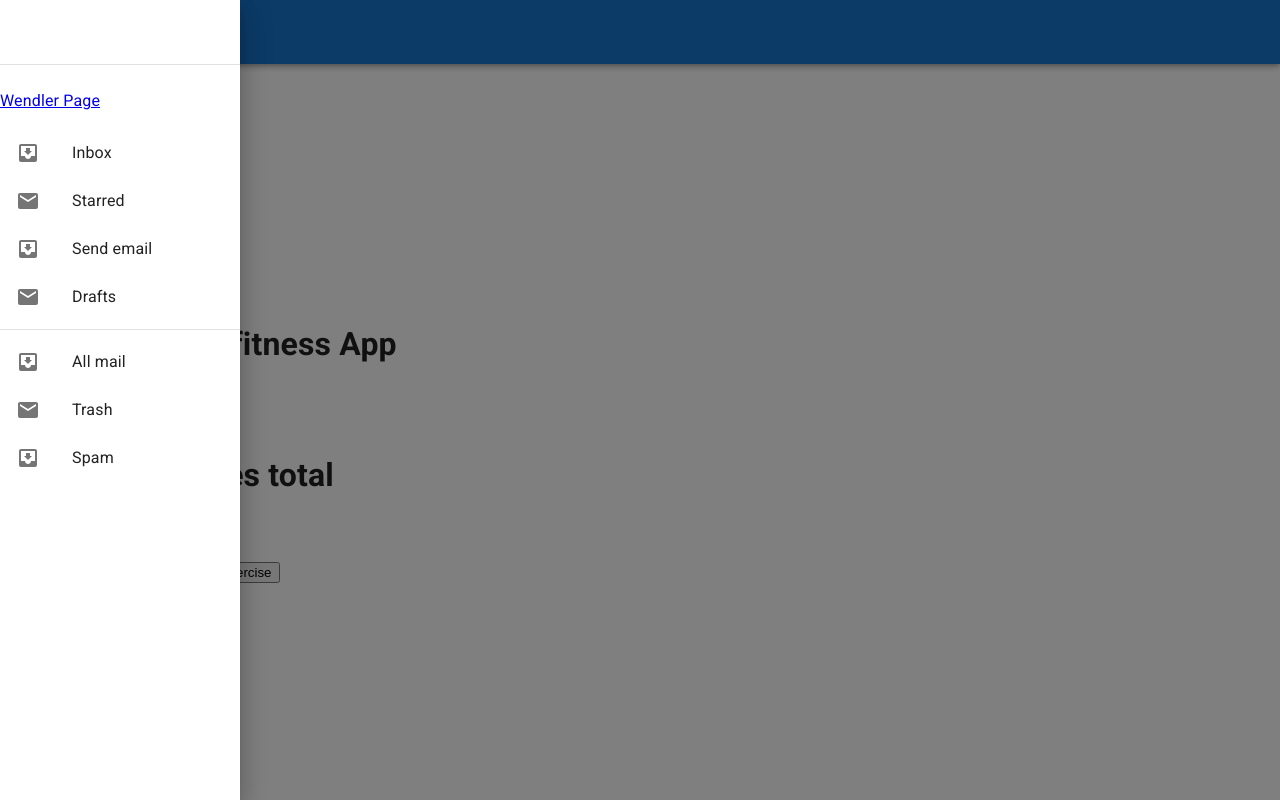
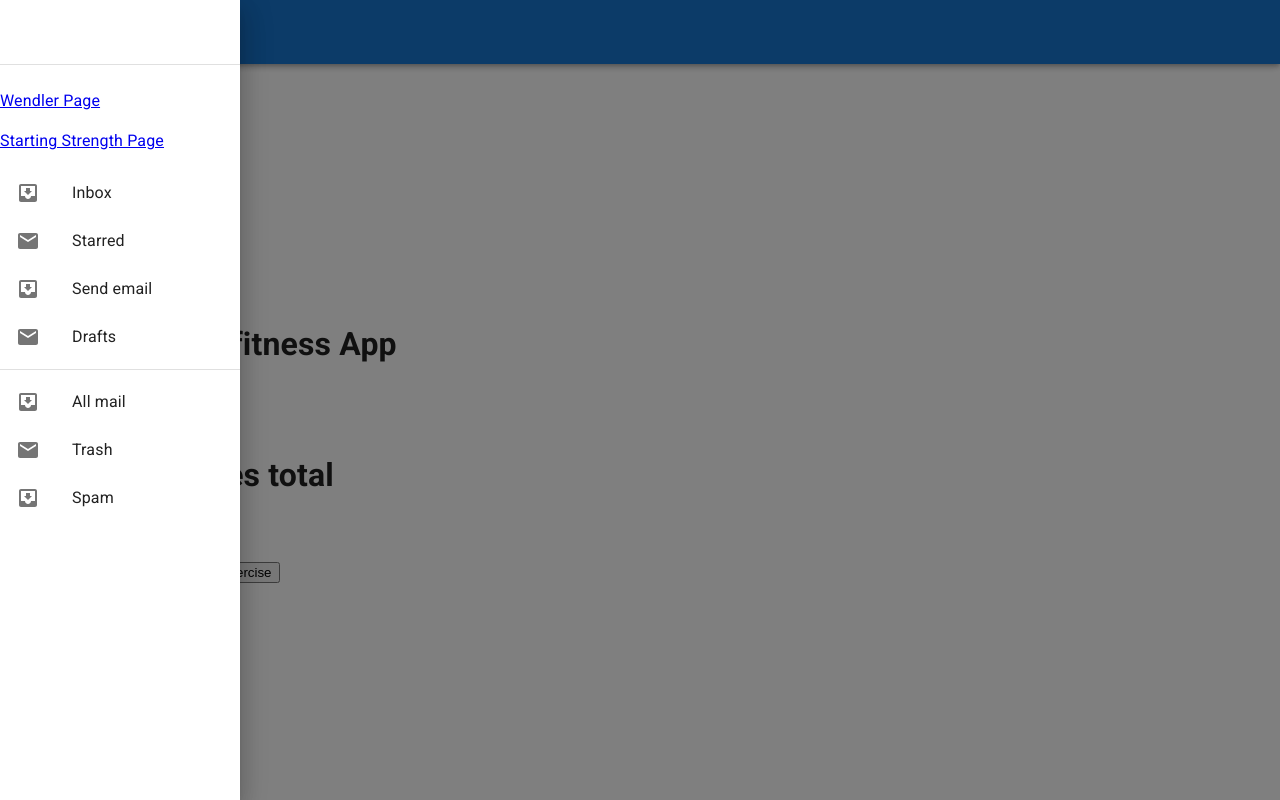
Before and after one commit to BLipsett/Fitness, a React (Create React App) app: page / in a window 1280 px wide. Both pictures are taken after a click on the button "open drawer". Built offline with nearby package versions, Linux system fonts and the light colour scheme.

Commit message:
starting page routing

```diff
--- a/src/App.css
+++ b/src/App.css
@@ -1,10 +1,15 @@
 .App {
   text-align: center;
+  display: flex;
 }
 
 .App-logo {
   height: 40vmin;
   pointer-events: none;
+}
+
+.header-bar {
+ display: block;
 }
 
 @media (prefers-reduced-motion: no-preference) {
--- a/src/App.js
+++ b/src/App.js
@@ -3,6 +3,7 @@ import './App.css';
 import { BrowserRouter as Router, Route } from 'react-router-dom';
 import Homepage from './pages/homepage/homepage.component';
 import WendlerPage from './pages/wendler/wendlerPage.component';
+import StartingStrengthPage from './pages/startingStrength/startingStrength.component';
 import Header from './components/header/header.component';
 
 
@@ -11,14 +12,21 @@ class App extends React.Component {
   render() {
     return (
       <Router>
-        <div>
+        <div className='app'>
+          <div className='header-bar'>
         <Header />
+        </div>
+        <div className='main-page'>
         <Route exact path='/'>
         <Homepage />
         </Route>
         <Route path='/wendlerPage'>
           <WendlerPage />
           </Route>
+           <Route path='/startingStrengthPage'>
+          <StartingStrengthPage />
+          </Route>
+          </div>
         </div>
       </Router>
       );
--- a/src/components/header/header.component.jsx
+++ b/src/components/header/header.component.jsx
@@ -36,6 +36,9 @@ function ResponsiveDrawer(props) {
       <List>
         <Link className='wendler-container' to='/wendlerPage'>
           <p>Wendler Page</p>
+        </Link>
+        <Link className='starting-strength-container' to='/startingStrengthPage'>
+          <p>Starting Strength Page</p>
         </Link>
         {['Inbox', 'Starred', 'Send email', 'Drafts'].map((text, index) => (
           <ListItem button key={text}>
--- /dev/null
+++ b/src/pages/startingStrength/startingStrength.component.jsx
@@ -0,0 +1,15 @@
+import React from 'react'
+import './startingStrength.styles.scss'
+
+class StartingStrengthPage extends React.Component {
+
+  render () {
+    return (
+      <div className="starting-strength-page">
+        <h1>Starting Strength Method</h1>
+      </div>
+    )
+  }
+}
+
+export default StartingStrengthPage;
```
Also changed, not shown: src/pages/startingStrength/startingStrength.styles.scss (added).
